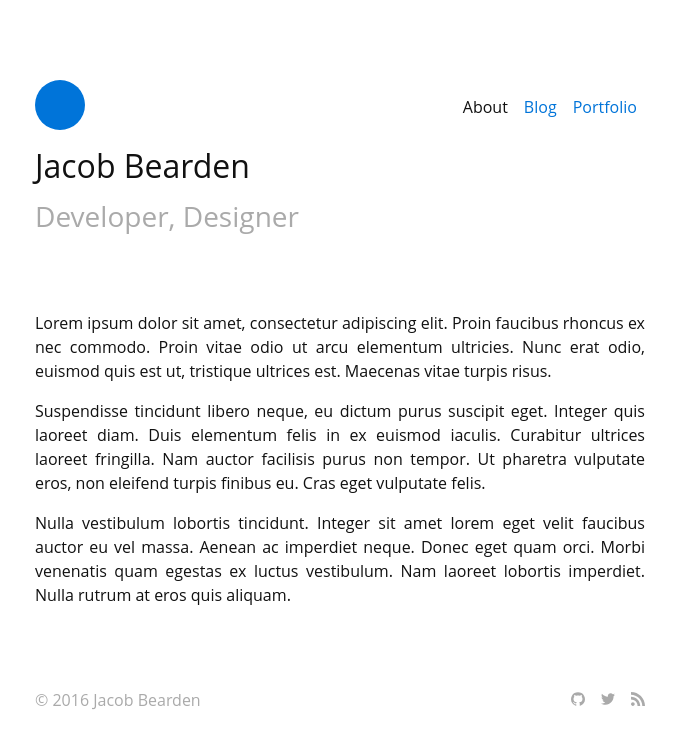
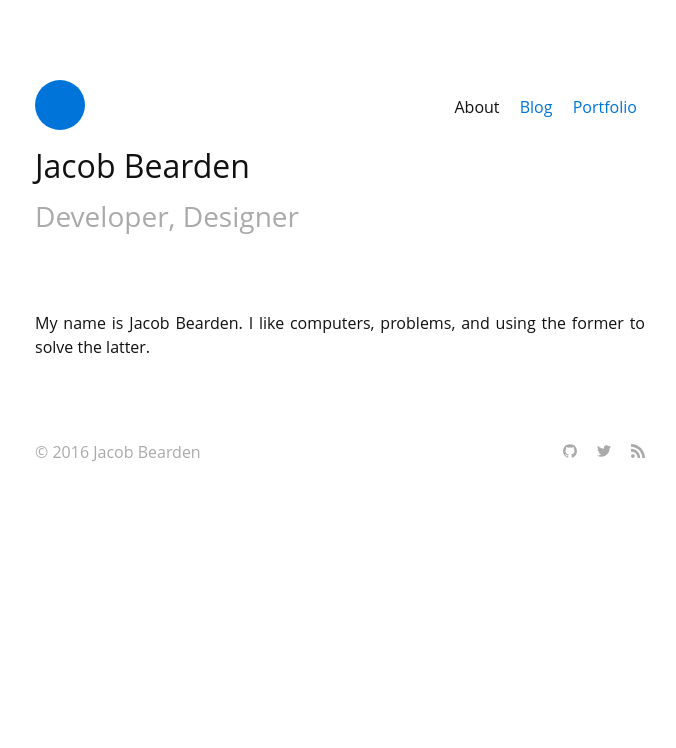
Before and after one commit to jacobbearden/bearden.io, a Jekyll site: the page built from _pages/index.md, in a window 1280 px wide. Shown: the top 748 px of the page, without its empty margins (300-976 px from the left). Built offline with Jekyll 4.4.1, drawn with Linux system fonts in a browser that asks for light colours.

```diff
--- a/_config.yml
+++ b/_config.yml
@@ -36,7 +36,6 @@
   '_pages'
 ]
 exclude: [
-  'README.md',
-  'LICENSE',
-  'commit-hook.sh'
+  'CNAME',
+  'Gemfile'
 ]
--- a/_layouts/page.html
+++ b/_layouts/page.html
@@ -17,7 +17,7 @@
             {% assign pages = site.pages | sort:"url" %}
             {% for p in pages %}
               {% if p.in-nav == true %}
-                <a class="nav-link {% if p.url == page.url %}active{% endif %}" href="{{ site.url }}{{ p.url }}">{{ p.title }}</a></li>
+                <a class="nav-link {% if p.url == page.url %}active{% endif %}" href="{{ p.url }}">{{ p.title }}</a></li>
               {% endif %}
             {% endfor %}
           </nav>
--- a/_layouts/post.html
+++ b/_layouts/post.html
@@ -17,7 +17,7 @@
             {% assign pages = site.pages | sort:"url" %}
             {% for p in pages %}
               {% if p.in-nav == true %}
-                <a class="nav-link {% if p.url == '/blog/' %}active{% endif %}" href="{{ site.url }}{{ p.url }}">{{ p.title }}</a></li>
+                <a class="nav-link {% if p.url == '/blog/' %}active{% endif %}" href="{{ p.url }}">{{ p.title }}</a></li>
               {% endif %}
             {% endfor %}
           </nav>
--- a/_pages/index.md
+++ b/_pages/index.md
@@ -3,9 +3,4 @@
 in-nav: true
 permalink: /
 ---
-
-Lorem ipsum dolor sit amet, consectetur adipiscing elit. Proin faucibus rhoncus ex nec commodo. Proin vitae odio ut arcu elementum ultricies. Nunc erat odio, euismod quis est ut, tristique ultrices est. Maecenas vitae turpis risus.
-
-Suspendisse tincidunt libero neque, eu dictum purus suscipit eget. Integer quis laoreet diam. Duis elementum felis in ex euismod iaculis. Curabitur ultrices laoreet fringilla. Nam auctor facilisis purus non tempor. Ut pharetra vulputate eros, non eleifend turpis finibus eu. Cras eget vulputate felis.
-
-Nulla vestibulum lobortis tincidunt. Integer sit amet lorem eget velit faucibus auctor eu vel massa. Aenean ac imperdiet neque. Donec eget quam orci. Morbi venenatis quam egestas ex luctus vestibulum. Nam laoreet lobortis imperdiet. Nulla rutrum at eros quis aliquam.
+My name is Jacob Bearden. I like computers, problems, and using the former to solve the latter.
```
Also changed, not shown: other parts of _layouts/page.html (+1 -1 lines), other parts of _layouts/post.html (+1 -1 lines).
